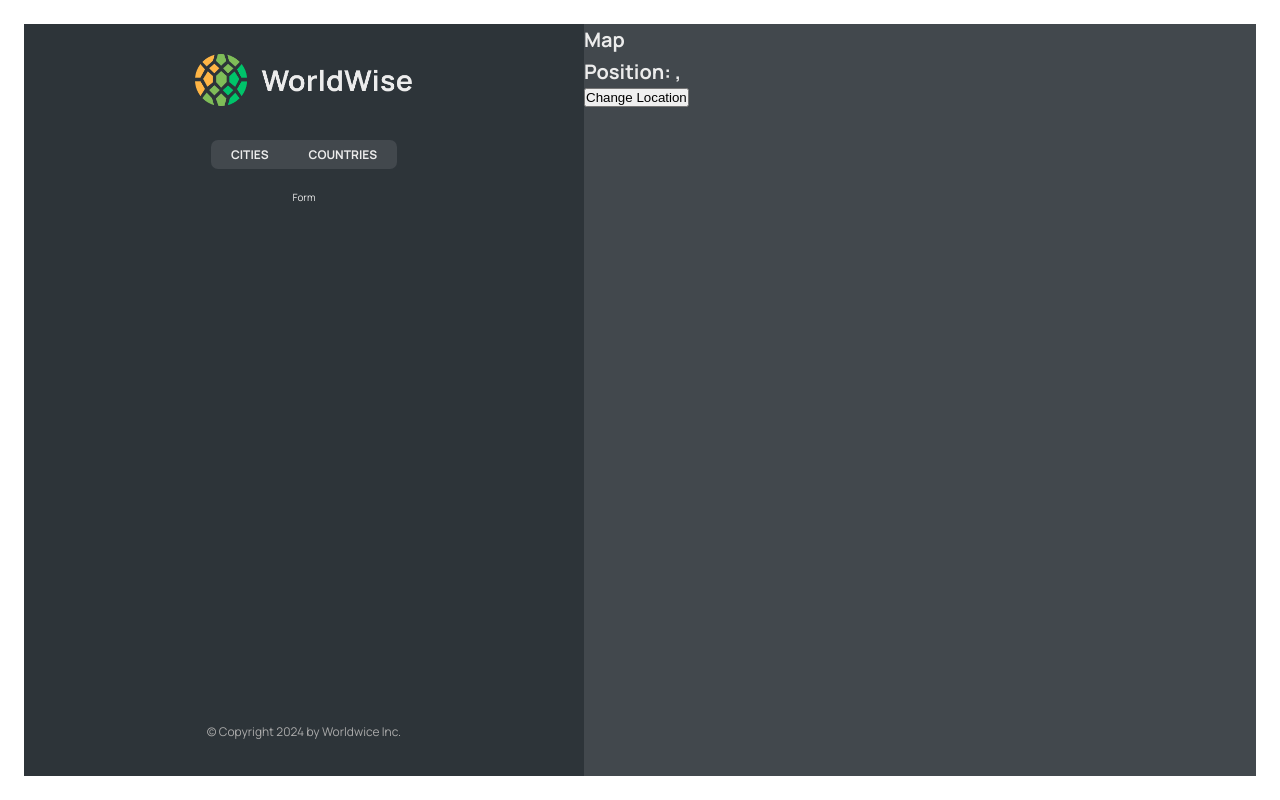
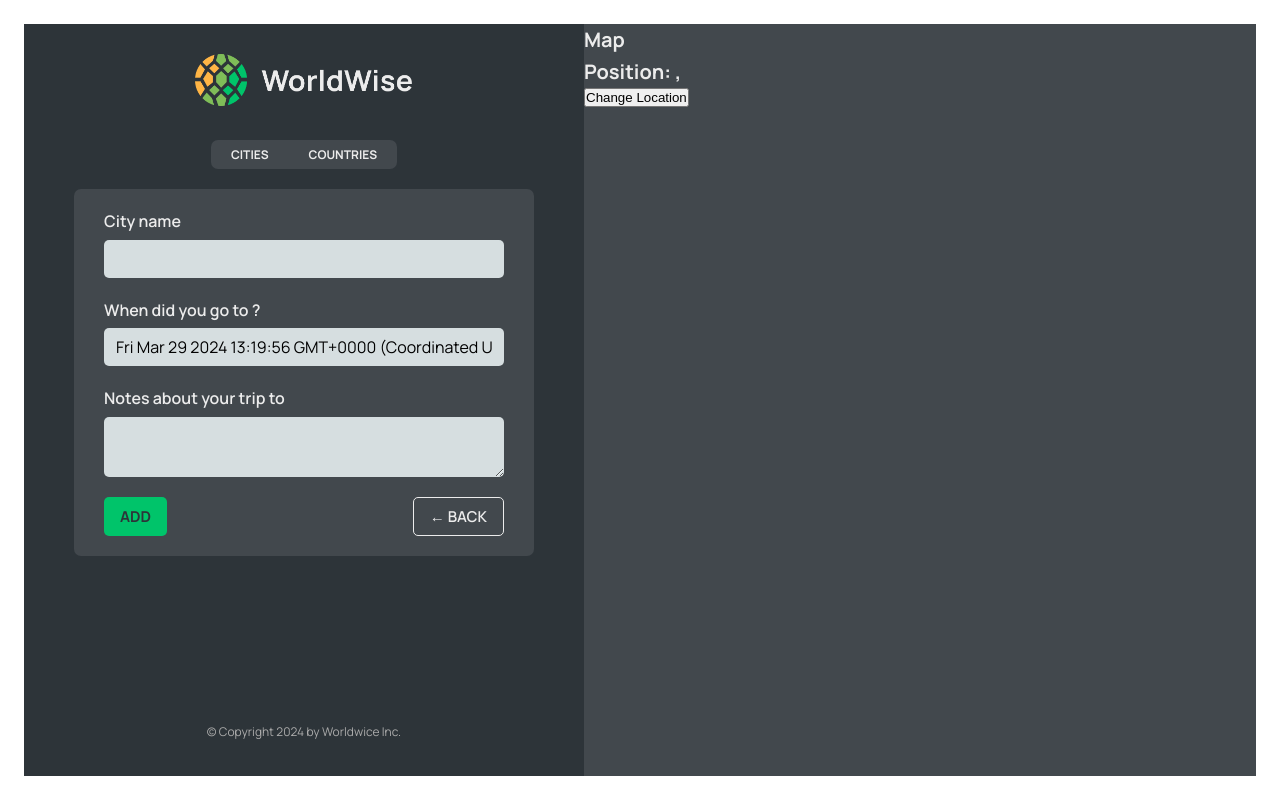
Before and after one commit to AliAbdalrhman/worldwise, a React (Vite) app: page /app/form in a window 1280 px wide. Built offline with nearby package versions, Linux system fonts and the light colour scheme; data requests are answered from the project's data file.

Commit message:
Add navigate function

```diff
--- a/src/App.jsx
+++ b/src/App.jsx
@@ -1,5 +1,5 @@
 import { useEffect, useState } from "react";
-import { BrowserRouter, Route, Routes } from "react-router-dom";
+import { BrowserRouter, Navigate, Route, Routes } from "react-router-dom";
 
 import "./index.css";
 import Homepage from "./pages/Homepage";
@@ -11,6 +11,7 @@
 import CityList from "./components/CityList";
 import CountryList from "./components/CountryList";
 import City from "./components/City";
+import Form from "./components/Form";
 
 const BASE_URL = "http://localhost:9000";
 
@@ -42,10 +43,7 @@
         <Route path="pricing" element={<Pricing />} />
         <Route path="login" element={<Login />} />
         <Route path="app" element={<AppLayout />}>
-          <Route
-            index
-            element={<CityList cities={cities} isLoading={isLoading} />}
-          />
+          <Route index element={<Navigate replace to="cities" />} />
           <Route
             path="cities"
             element={<CityList cities={cities} isLoading={isLoading} />}
@@ -55,7 +53,7 @@
             path="countries"
             element={<CountryList cities={cities} isLoading={isLoading} />}
           />
-          <Route path="form" element={<p>Form</p>} />
+          <Route path="form" element={<Form />} />
         </Route>
         <Route path="*" element={<PageNotFound />} />
       </Routes>
--- /dev/null
+++ b/src/components/Button.jsx
@@ -0,0 +1,11 @@
+import styles from "./Button.module.css";
+
+function Button({ children, onClick, type }) {
+  return (
+    <button onClick={onClick} className={`${styles.btn} ${styles[type]}`}>
+      {children}
+    </button>
+  );
+}
+
+export default Button;
--- a/src/components/Form.jsx
+++ b/src/components/Form.jsx
@@ -3,6 +3,8 @@
 import { useState } from "react";
 
 import styles from "./Form.module.css";
+import Button from "./Button";
+import { useNavigate } from "react-router-dom";
 
 export function convertToEmoji(countryCode) {
   const codePoints = countryCode
@@ -13,6 +15,8 @@
 }
 
 function Form() {
+  const navigate = useNavigate();
+
   const [cityName, setCityName] = useState("");
   const [country, setCountry] = useState("");
   const [date, setDate] = useState(new Date());
@@ -49,8 +53,16 @@
       </div>
 
       <div className={styles.buttons}>
-        <button>Add</button>
-        <button>&larr; Back</button>
+        <Button type="primary">Add</Button>
+        <Button
+          type="back"
+          onClick={(e) => {
+            e.preventDefault();
+            navigate(-1);
+          }}
+        >
+          &larr; Back
+        </Button>
       </div>
     </form>
   );
--- a/src/components/Map.jsx
+++ b/src/components/Map.jsx
@@ -1,14 +1,15 @@
-import { useSearchParams } from "react-router-dom";
+import { useNavigate, useSearchParams } from "react-router-dom";
 import styles from "./Map.module.css";
 
 function Map() {
+  const navigate = useNavigate();
   const [searchParams, setSearchParams] = useSearchParams();
 
   const lat = searchParams.get("lat");
   const lng = searchParams.get("lng");
 
   return (
-    <div className={styles.mapContainer}>
+    <div className={styles.mapContainer} onClick={() => navigate("form")}>
       <h1>Map</h1>
       <h1>
         Position: {lat}, {lng}
```
